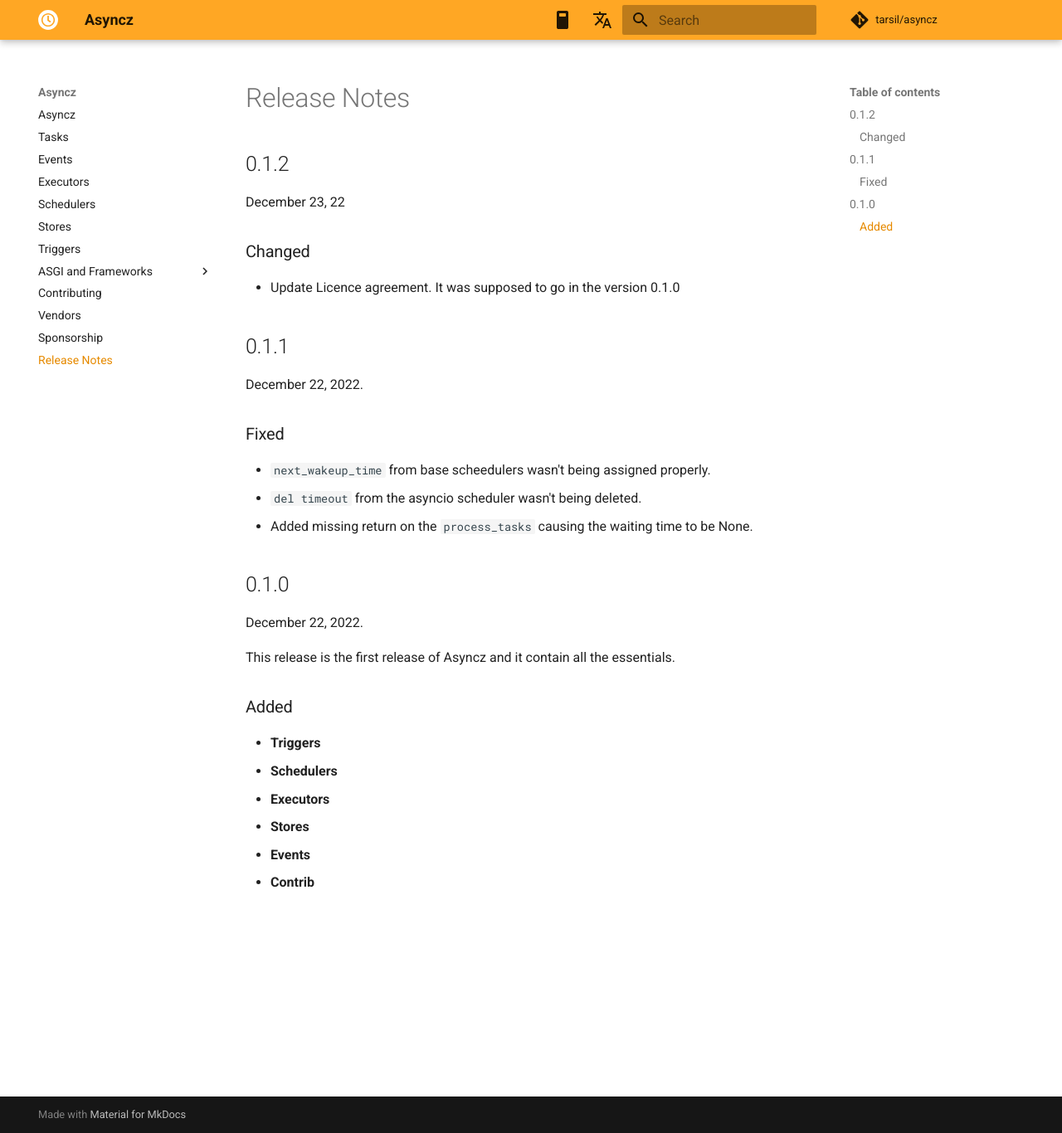
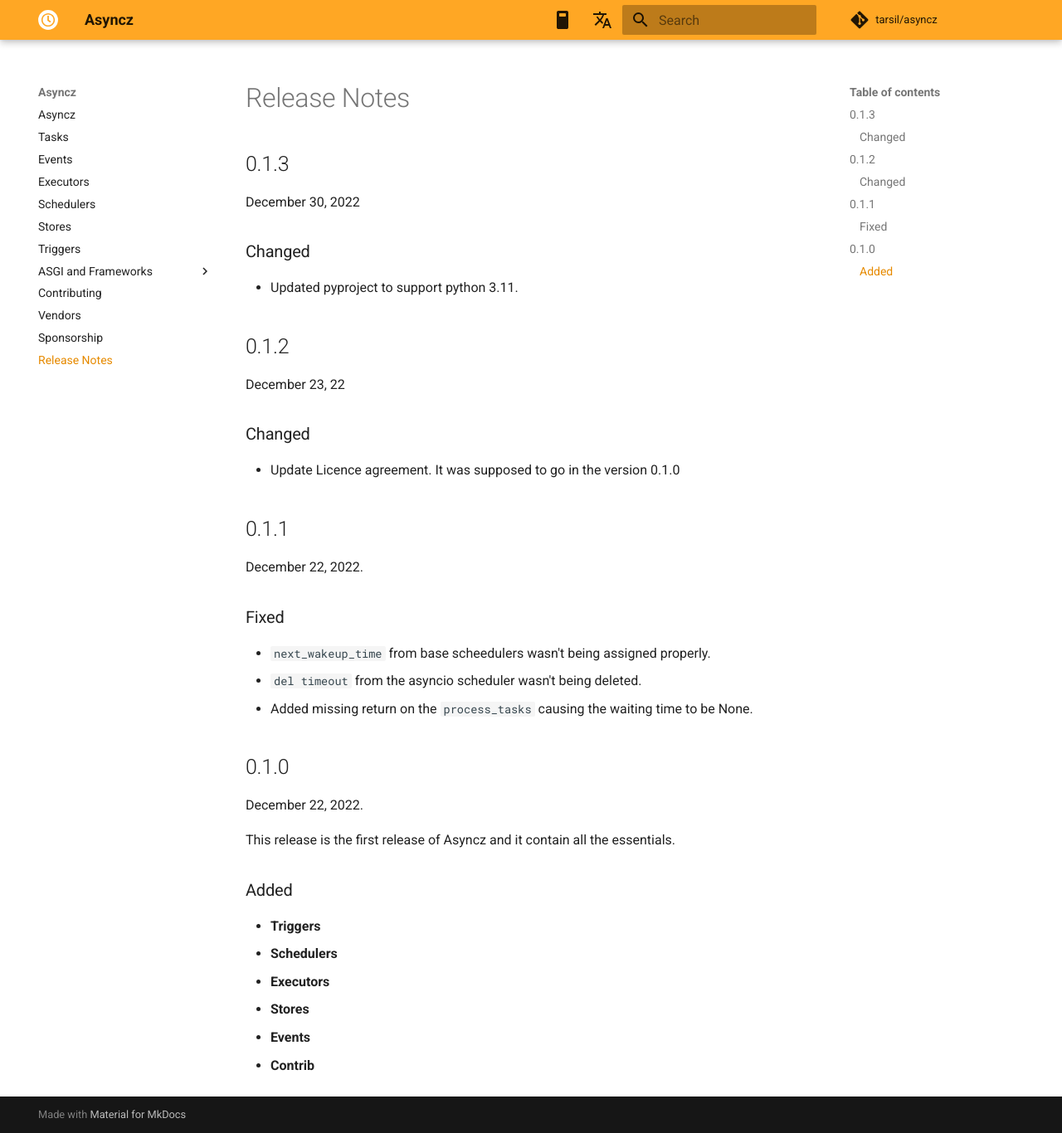
Before and after one commit to dymmond/asyncz, an MkDocs documentation site: the page built from docs/release-notes.md, in a window 1280 px wide and 1366 px high. Shown: the whole window at 83% size. Built offline with MkDocs 1.6.1 and Material for MkDocs 9.7.7, drawn with Linux system fonts in a browser that asks for light colours; comment, search, counter and statistics services are not loaded.

Commit message:
⬆️ Update release notes

```diff
--- a/docs/release-notes.md
+++ b/docs/release-notes.md
@@ -1,4 +1,12 @@
 # Release Notes
+
+## 0.1.3
+
+December 30, 2022
+
+### Changed
+
+- Updated pyproject to support python 3.11.
 
 ## 0.1.2
 
```
